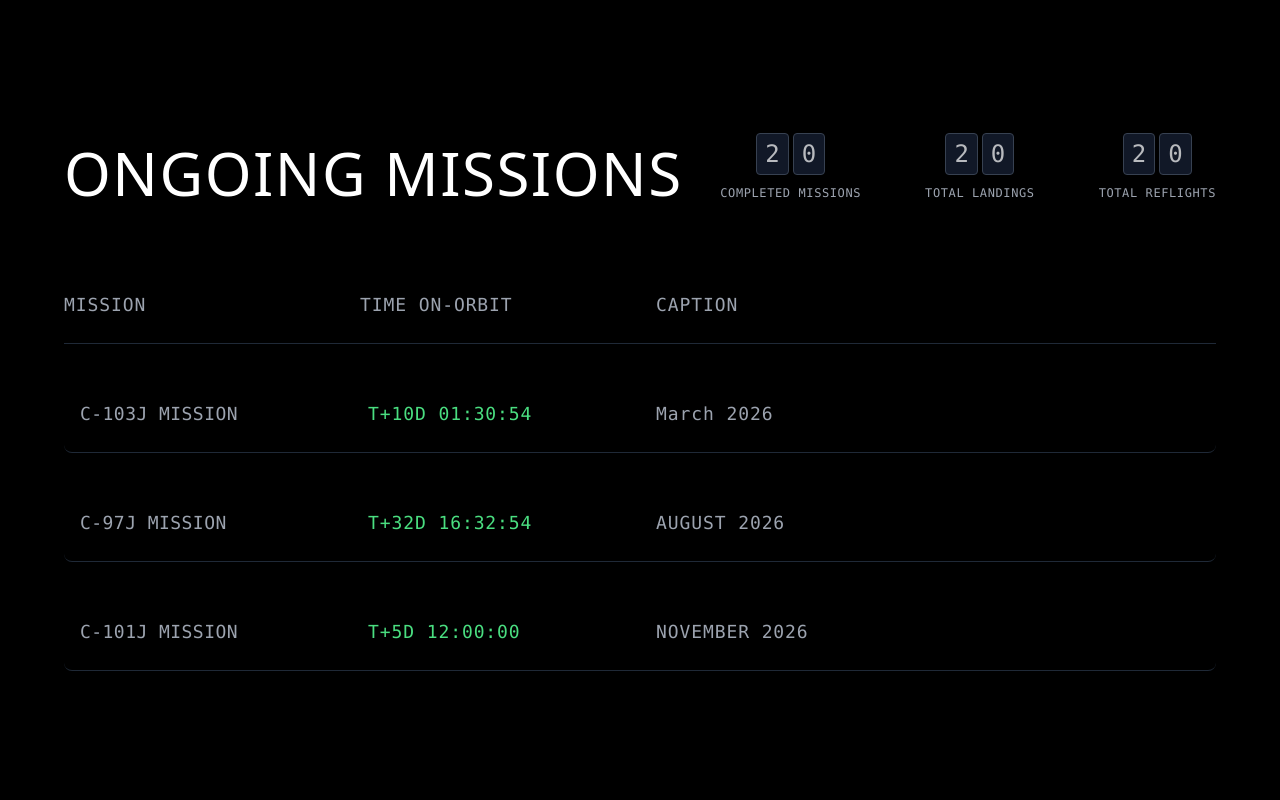
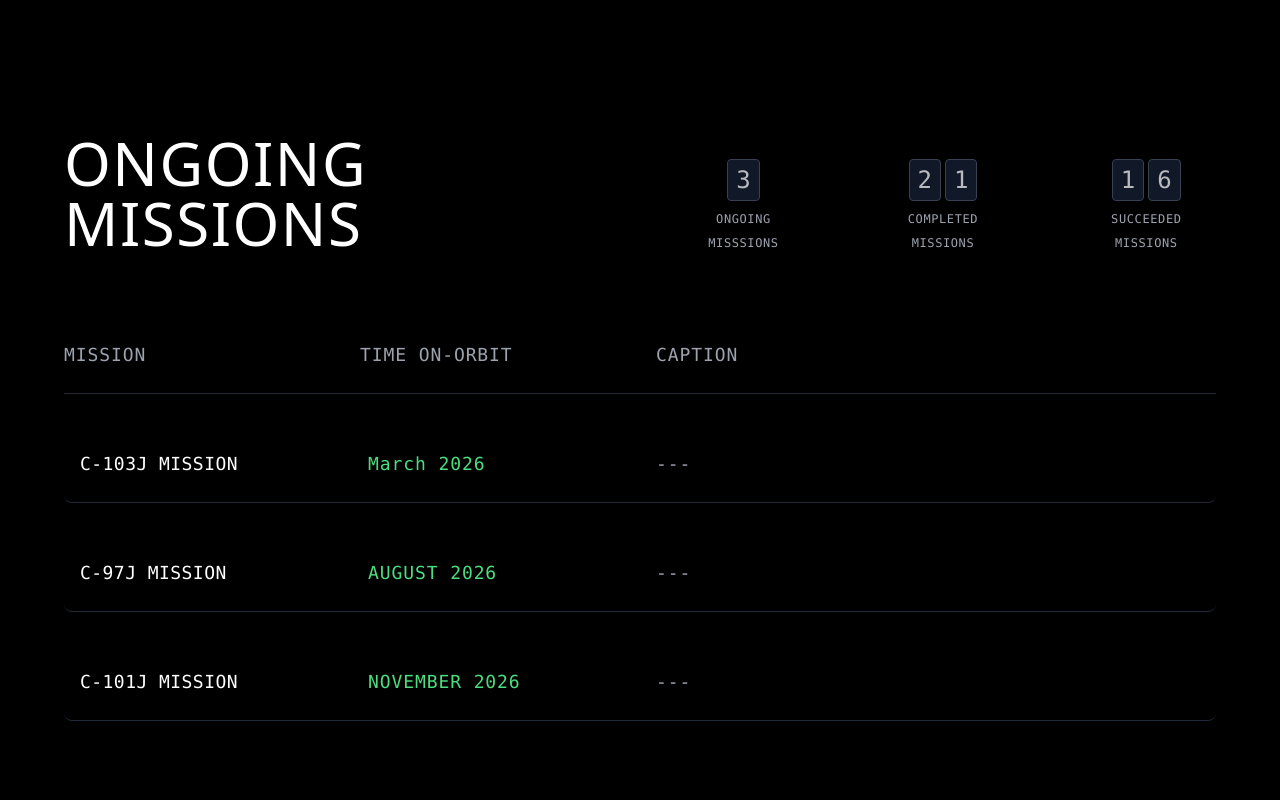
Before and after one commit to tkgin8931/CREATE-HOMEPAGE, a Next.js app: page / in a window 1280 px wide. Shown: the part 1680-2480 px from the top of the page. Built offline with nearby package versions, Linux system fonts and the light colour scheme.

Commit message:
fix:digit

```diff
--- a/src/app/MainPage/components/CompletedMissions.tsx
+++ b/src/app/MainPage/components/CompletedMissions.tsx
@@ -182,7 +182,7 @@ export default function CompletedMissions() {
         {/* Results count */}
         <div className="md:mt-12 mt-32 text-center">
           <span className="text-sm font-mono tracking-wider text-gray-400">
-            SHOWING {filteredAndSortedMissions.length} OF {completedMissions.length} MISSIONS
+            SHOWING {filteredAndSortedMissions.length} OF 21 MISSIONS
           </span>
         </div>
       </div>
--- a/src/app/MainPage/components/OngoingMission.tsx
+++ b/src/app/MainPage/components/OngoingMission.tsx
@@ -8,37 +8,37 @@ interface Mission {
 }
 
 interface Statistics {
+  ongoing: number;
   completed: number;
-  landings: number;
-  reflights: number;
+  succeeded: number;
 }
 
 const missions: Mission[] = [
   {
     name: "C-103J MISSION",
-    timeOnOrbit: "T+10D 01:30:54",
-    caption: "March 2026",
+    timeOnOrbit: "March 2026",
+    caption: "---",
     image: "https://images.pexels.com/photos/796206/pexels-photo-796206.jpeg"
   },
   {
     name: "C-97J MISSION",
-    timeOnOrbit: "T+32D 16:32:54",
-    caption: "AUGUST 2026",
+    timeOnOrbit: "AUGUST 2026",
+    caption: "---",
     image: "https://images.pexels.com/photos/796220/pexels-photo-796220.jpeg"
   },
   {
     name: "C-101J MISSION",
-    timeOnOrbit: "T+5D 12:00:00",
-    caption: "NOVEMBER 2026",
+    timeOnOrbit: "NOVEMBER 2026",
+    caption: "---",
     image: "https://images.pexels.com/photos/796206/pexels-photo-796206.jpeg"
   }
 ];
 
 export default function OngoingMissions() {
   const statistics : Statistics = {
-    completed: 20,
-    landings: 20,
-    reflights: 20
+    ongoing: 3,
+    completed: 21,
+    succeeded: 16
   };
 
 
@@ -55,6 +55,18 @@ export default function OngoingMissions() {
             <div className="text-center">
               <div className="flex justify-center mb-1 text-white/70">
                 {/* 数字のサイズをsm以下で小さく */}
+                {statistics.ongoing.toString().split('').map((digit, index) => (
+                  <span key={index} className="inline-block bg-gray-900 border border-gray-700 rounded px-2 py-1 mx-0.5 font-mono text-base sm:text-2xl">
+                    {digit}
+                  </span>
+                ))}
+              </div>
+              <span className="text-[10px] sm:text-xs font-mono tracking-wider text-gray-400">
+                ONGOING MISSSIONS
+              </span>
+            </div>
+            <div className="text-center">
+              <div className="flex justify-center mb-1 text-white/70">
                 {statistics.completed.toString().split('').map((digit, index) => (
                   <span key={index} className="inline-block bg-gray-900 border border-gray-700 rounded px-2 py-1 mx-0.5 font-mono text-base sm:text-2xl">
                     {digit}
@@ -67,26 +79,14 @@ export default function OngoingMissions() {
             </div>
             <div className="text-center">
               <div className="flex justify-center mb-1 text-white/70">
-                {statistics.landings.toString().split('').map((digit, index) => (
+                {statistics.succeeded.toString().split('').map((digit, index) => (
                   <span key={index} className="inline-block bg-gray-900 border border-gray-700 rounded px-2 py-1 mx-0.5 font-mono text-base sm:text-2xl">
                     {digit}
                   </span>
                 ))}
               </div>
               <span className="text-[10px] sm:text-xs font-mono tracking-wider text-gray-400">
-                TOTAL LANDINGS
-              </span>
-            </div>
-            <div className="text-center">
-              <div className="flex justify-center mb-1 text-white/70">
-                {statistics.reflights.toString().split('').map((digit, index) => (
-                  <span key={index} className="inline-block bg-gray-900 border border-gray-700 rounded px-2 py-1 mx-0.5 font-mono text-base sm:text-2xl">
-                    {digit}
-                  </span>
-                ))}
-              </div>
-              <span className="text-[10px] sm:text-xs font-mono tracking-wider text-gray-400">
-                TOTAL REFLIGHTS
+                SUCCEEDED MISSIONS
               </span>
             </div>
           </div>
@@ -108,7 +108,7 @@ export default function OngoingMissions() {
                   className="w-20 h-14 bg-cover bg-center bg-no-repeat rounded"
                   style={{ backgroundImage: `url(${mission.image})` }}
                 /> */}
-                <span className="text-lg font-mono tracking-wide">
+                <span className="text-lg font-mono text-white tracking-wide">
                   {mission.name}
                 </span>
               </div>
```
